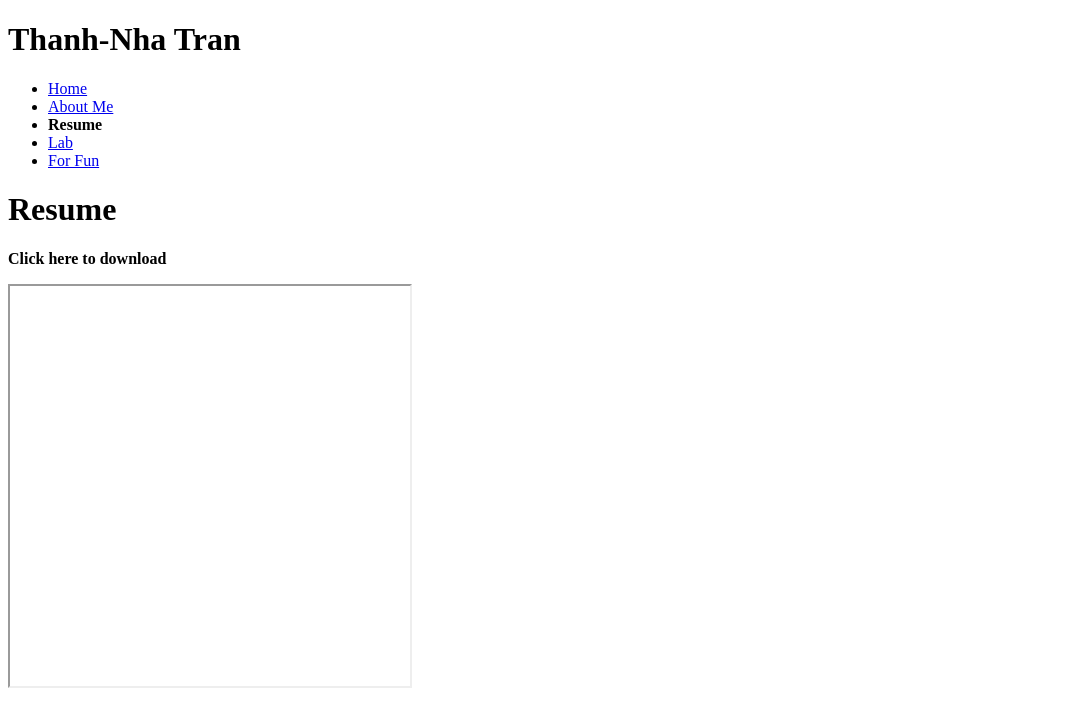
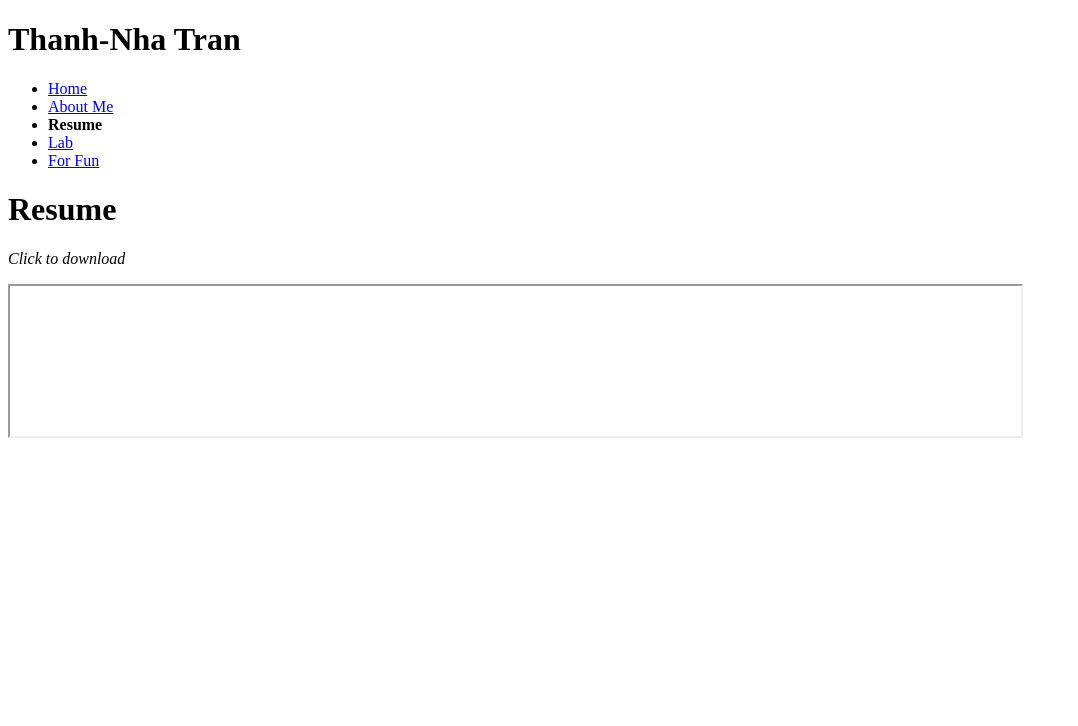
Before and after one commit to t-ntran/personal_profile, a plain HTML site: page resume.html in a window 1280 px wide. Shown: the whole page, without its empty margins (0-1078 px from the left). Drawn offline with Linux system fonts and the light colour scheme.

Commit message:
download

```diff
--- a/resume.html
+++ b/resume.html
@@ -38,7 +38,7 @@
 
         </head>
         <h1>Resume</h1>
-        <p><b>Click here to download</b> <a href="Resume_TT.pdf" download="Resume"></a></p>
-        <iframe src="Resume_TT.pdf" title="Resume file" width="400" height="400"></iframe>
+        <p><em>Click to download</em> <a href="Resume_TT.pdf" download="Resume"></a></p>
+        <iframe src="Resume_TT.pdf" title="Resume file" width="80%" height="80%"></iframe>
     </body>
 </html>
```
